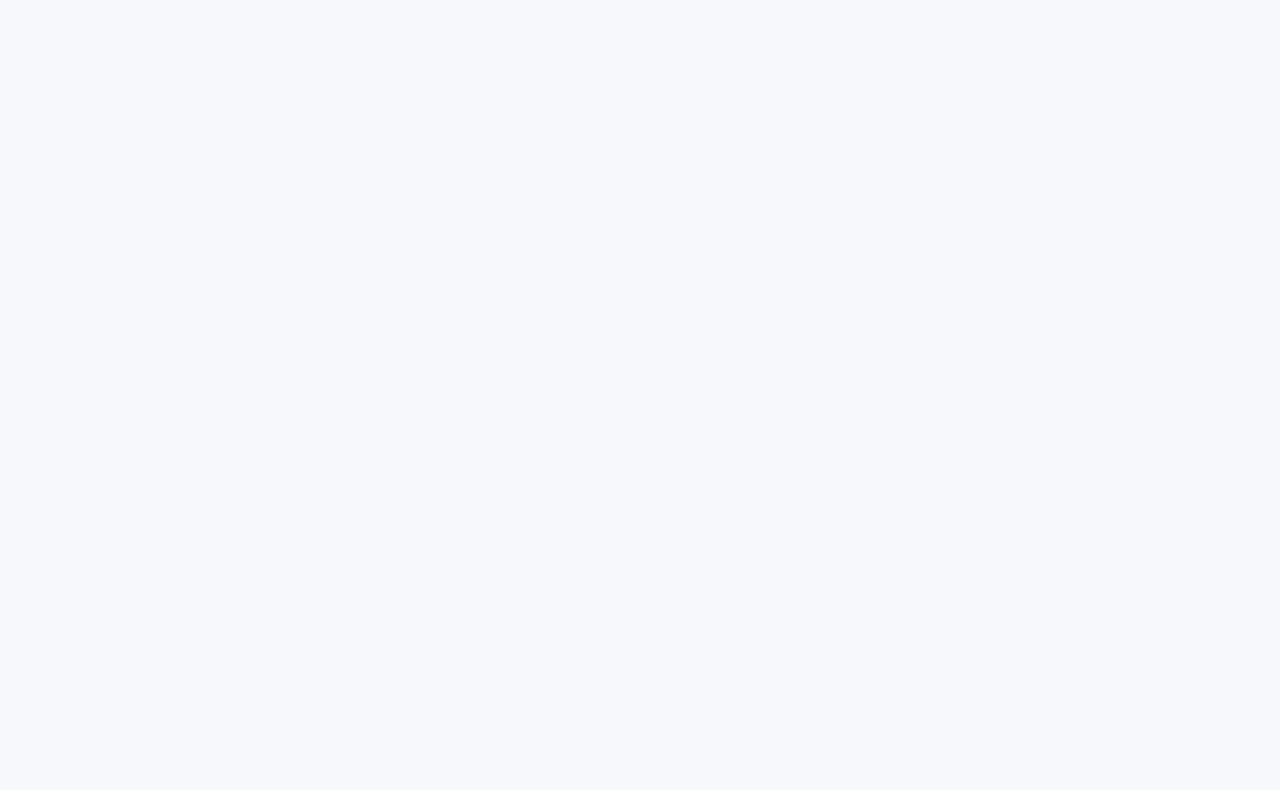
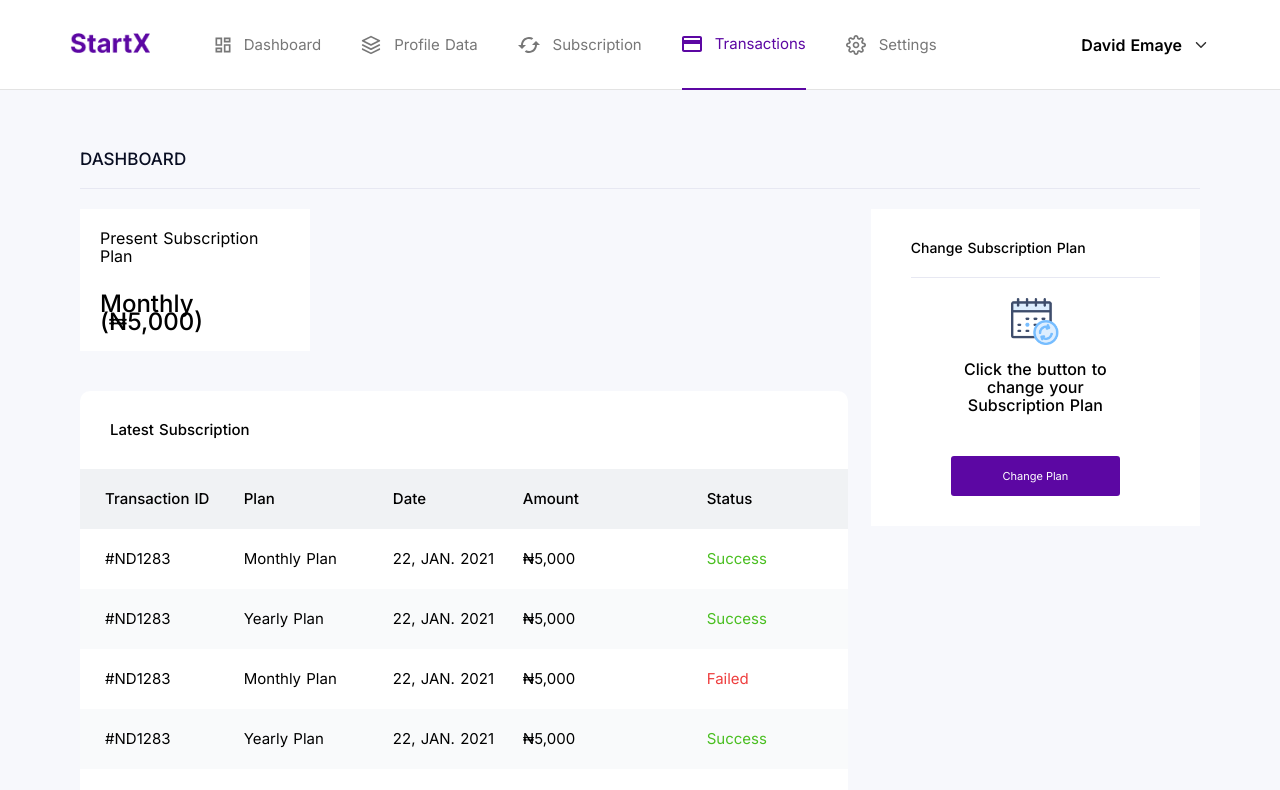
Before and after one commit to Emodot/startx, a Nuxt app: page /transactions in a window 1280 px wide. Before the commit this address had no page. Shown: the top 790 px of the page. Built offline with nearby package versions, Linux system fonts and the light colour scheme.

Commit message:
developed transactions page

```diff
--- /dev/null
+++ b/components/Tables/TransactionTable.vue
@@ -0,0 +1,259 @@
+<template>
+  <div>
+    <div v-if="transLoading" class="table-loader">
+      <TableLoader />
+    </div>
+    <div v-else class="table-container">
+      <div class="table-top">
+        <p class="table-title">
+          Latest Subscription
+        </p>
+        <!-- <p class="view-all" @click="$router.push('/subscriptions')">
+          View All
+        </p> -->
+      </div>
+      <table>
+        <tr class="table-header">
+          <th class="id">
+            Transaction ID
+          </th>
+          <th class="domain">
+            Plan
+          </th>
+          <th class="amount">
+            Date
+          </th>
+          <th class="date">
+            Amount
+          </th>
+          <th class="amount">
+            Status
+          </th>
+        </tr>
+        <tr v-for="(transaction, index) in transactions" :key="index" class="table-details">
+          <td class="id">
+            {{ transaction.id }}
+          </td>
+          <td class="domain">
+            {{ transaction.plan }}
+          </td>
+          <td class="amount">
+            {{ transaction.date }}
+          </td>
+          <td class="date">
+            {{ currency(transaction.amount) }}
+          </td>
+          <td class="type-details" :class="transaction.status === 'Success' ? 'success' : '' ">
+            {{ transaction.status }}
+          </td>
+        </tr>
+      </table>
+    </div>
+  </div>
+</template>
+
+<script>
+import functions from '@/utils/functions'
+// import Cookies from 'js-cookie'
+export default {
+  data () {
+    return {
+      currency: functions.formatCurrency,
+      transLoading: false,
+      transactions: [
+        {
+          id: '#ND1283',
+          plan: 'Monthly Plan',
+          date: '22, JAN. 2021',
+          amount: '5,000',
+          status: 'Success'
+        },
+        {
+          id: '#ND1283',
+          plan: 'Yearly Plan',
+          date: '22, JAN. 2021',
+          amount: '5,000',
+          status: 'Success'
+        },
+        {
+          id: '#ND1283',
+          plan: 'Monthly Plan',
+          date: '22, JAN. 2021',
+          amount: '5,000',
+          status: 'Failed'
+        },
+        {
+          id: '#ND1283',
+          plan: 'Yearly Plan',
+          date: '22, JAN. 2021',
+          amount: '5,000',
+          status: 'Success'
+        },
+        {
+          id: '#ND1283',
+          plan: 'Yearly Plan',
+          date: '22, JAN. 2021',
+          amount: '5,000',
+          status: 'Failed'
+        },
+        {
+          id: '#ND1283',
+          plan: 'Monthly Plan',
+          date: '22, JAN. 2021',
+          amount: '5,000',
+          status: 'Failed'
+        },
+        {
+          id: '#ND1283',
+          plan: 'Monthly Plan',
+          date: '22, JAN. 2021',
+          amount: '5,000',
+          status: 'Success'
+        },
+        {
+          id: '#ND1283',
+          plan: 'Monthly Plan',
+          date: '22, JAN. 2021',
+          amount: '5,000',
+          status: 'Success'
+        }
+      ]
+    }
+  },
+  created () {
+    // this.getTransactions()
+    // this.getPaymentHistory()
+  },
+  methods: {
+    // getTransactions () {
+    //   this.transLoading = true
+    //   this.$axios.$get('/get_transaction_by_id/', {
+    //     headers: {
+    //       Authorization: `Bearer ${Cookies.get('token')}`
+    //     }
+    //   }).then((response) => {
+    //     // console.log(response)
+    //     this.transLoading = false
+    //     this.transactions = response.data
+    //   })
+    // },
+    // getPaymentHistory () {
+    //   // this.transLoading = true
+    //   this.$axios.$get('/payment_history/', {
+    //     headers: {
+    //       Authorization: `Bearer ${Cookies.get('token')}`
+    //     }
+    //   }).then((response) => {
+    //     // console.log(response)
+    //     // this.transLoading = false
+    //     // this.transactions = response.data
+    //   })
+    // }
+  }
+}
+</script>
+
+<style scoped>
+
+.table-top {
+  display: flex;
+  justify-content: space-between;
+  padding: 30px 30px;
+}
+
+.table-title {
+  font-size: 15px;
+  font-weight: 500;
+  color: #000000;
+}
+
+.view-all {
+  font-size: 15px;
+  cursor: pointer;
+}
+.table-loader {
+  margin-top: 100px;
+}
+.table-container {
+  background-color: #ffffff;
+  border-radius: 10px;
+  width: 100%;
+  /* border: 1px solid #1A2440; */
+}
+table, th, td {
+  /* border: 1px solid #fff; */
+  border-collapse: collapse;
+  font-size: 15px;
+}
+.table-header {
+  height: 60px;
+  background-color: #F0F2F4;
+  padding: 0 20px;
+}
+
+.table-header th {
+  font-weight: 500;
+  color: #000000;
+}
+.table-details {
+  height: 60px;
+  padding: 0 20px;
+}
+.table-details:nth-child(odd) {
+  height: 60px;
+  background-color: #F9FAFB;
+  padding: 0 20px;
+}
+th {
+  text-align: left;
+}
+
+.id {
+  width: 13rem;
+  padding-left: 25px;
+}
+
+.domain {
+  width: 14rem;
+}
+
+.date {
+  width: 18rem;
+}
+
+.description {
+  width: 20rem;
+}
+
+.type {
+  width: 10rem;
+}
+
+.type-details {
+  width: 10rem;
+  color: #EE3E3E;
+}
+
+.success {
+  color: #4ABF21;
+}
+
+.amount {
+  width: 13rem;
+}
+
+@media only screen and (max-width: 500px) {
+  .table-container {
+    width: 100%;
+    overflow: auto;
+  }
+
+  table {
+    width: 47rem;
+  }
+
+  .date {
+    width: 25rem;
+  }
+}
+</style>
--- /dev/null
+++ b/pages/transactions.vue
@@ -0,0 +1,216 @@
+<template>
+  <div class="container">
+    <p class="page-title">
+      DASHBOARD
+    </p>
+    <hr class="grey-line">
+    <div class="inner">
+      <div class="lhs">
+        <div class="cards">
+          <div class="card">
+            <div class="card-top">
+              <p class="card-name">
+                Present Subscription Plan
+              </p>
+            </div>
+            <div class="card-num">
+              Monthly (₦5,000)
+            </div>
+          </div>
+        </div>
+        <div class="dashboard-table">
+          <TablesTransactionTable />
+        </div>
+      </div>
+      <div class="rhs">
+        <div class="new-magazine">
+          <p class="new-title">
+            Change Subscription Plan
+          </p>
+          <hr>
+          <div class="upload-img">
+            <img src="~assets/img/calendar (1) 1.png" alt="">
+          </div>
+          <p class="click">
+            Click the button to change your Subscription Plan
+          </p>
+          <!-- <p class="pdf-only">
+            (.pdf document only)
+          </p> -->
+          <div class="upload-btn">
+            <button @click="newMagazine = true">
+              Change Plan
+            </button>
+          </div>
+        </div>
+      </div>
+    </div>
+  </div>
+</template>
+
+<script>
+import functions from '@/utils/functions'
+export default {
+  layout: 'MainLayout',
+  data () {
+    return {
+      currency: functions.formatCurrency
+      // cards: [
+      //   {
+      //     name: 'Total Data Uploads',
+      //     number: '524'
+      //   },
+      //   {
+      //     name: 'Total Amount Subscribed',
+      //     number: '45,791'
+      //   },
+      //   {
+      //     name: 'Subscription Plan',
+      //     plan: 'Monthly'
+      //   }
+      // ]
+    }
+  }
+}
+</script>
+
+<style scoped>
+.container {
+  padding: 50px 5rem;
+}
+
+.inner {
+  display: flex;
+}
+
+.lhs {
+  flex-basis: 70%;
+  margin-right: 2%;
+}
+
+.rhs {
+  flex-basis: 30%;
+}
+
+.cards {
+  margin-bottom: 40px;
+  display: flex;
+}
+
+.card {
+  background-color: white;
+  flex-basis: 30%;
+  margin-right: 2%;
+  padding: 20px;
+}
+
+.card-top {
+  display: flex;
+  justify-content: space-between;
+  margin-bottom: 15px;
+}
+
+.card-num {
+  margin-top: 30px;
+  font-size: 24px;
+  font-weight: 500;
+}
+
+.dashboard-table {
+  width: 100%;
+}
+
+/* RHS  */
+
+.new-magazine {
+  background-color: white;
+  padding: 30px 40px;
+}
+
+.new-title {
+  font-size: 14px;
+  font-weight: 500;
+}
+
+.new {
+  color: #008A27;
+  font-style: italic;
+}
+
+hr {
+  border: none;
+  border-top: 1px solid #E7E8F2;
+  margin: 20px 0;
+}
+
+.upload-img {
+  text-align: center;
+}
+
+.upload-img img {
+  width: 3rem;
+}
+
+.click {
+  font-weight: 500;
+  text-align: center;
+  margin: 12px auto;
+  width: 70%;
+}
+
+.pdf-only {
+  color: #4D4D4D;
+  font-weight: 300;
+  text-align: center;
+}
+
+.upload-btn {
+  text-align: center;
+}
+
+.upload-btn button {
+  cursor: pointer;
+  width: 169px;
+  height: 40px;
+  margin-top: 30px;
+  background: #5C07A3;
+  border-radius: 3px;
+  color: white;
+  border: none;
+  font-size:11px;
+}
+
+@media screen and (max-width: 600px) {
+  .container {
+    padding: 30px;
+  }
+
+  .inner {
+    flex-direction: column;
+  }
+
+  .cards {
+    flex-direction: column;
+  }
+
+  .card {
+    margin-top: 20px;
+  }
+
+  .card-num {
+    font-size: 22px;
+  }
+
+  .card-name {
+    font-size: 15px;
+  }
+
+  .table-top {
+    padding: 0 10px;
+  }
+
+  .rhs {
+    margin-top: 3rem;
+  }
+}
+</style>
```
Also changed, not shown: assets/img/calendar (1) 1.png (added).
